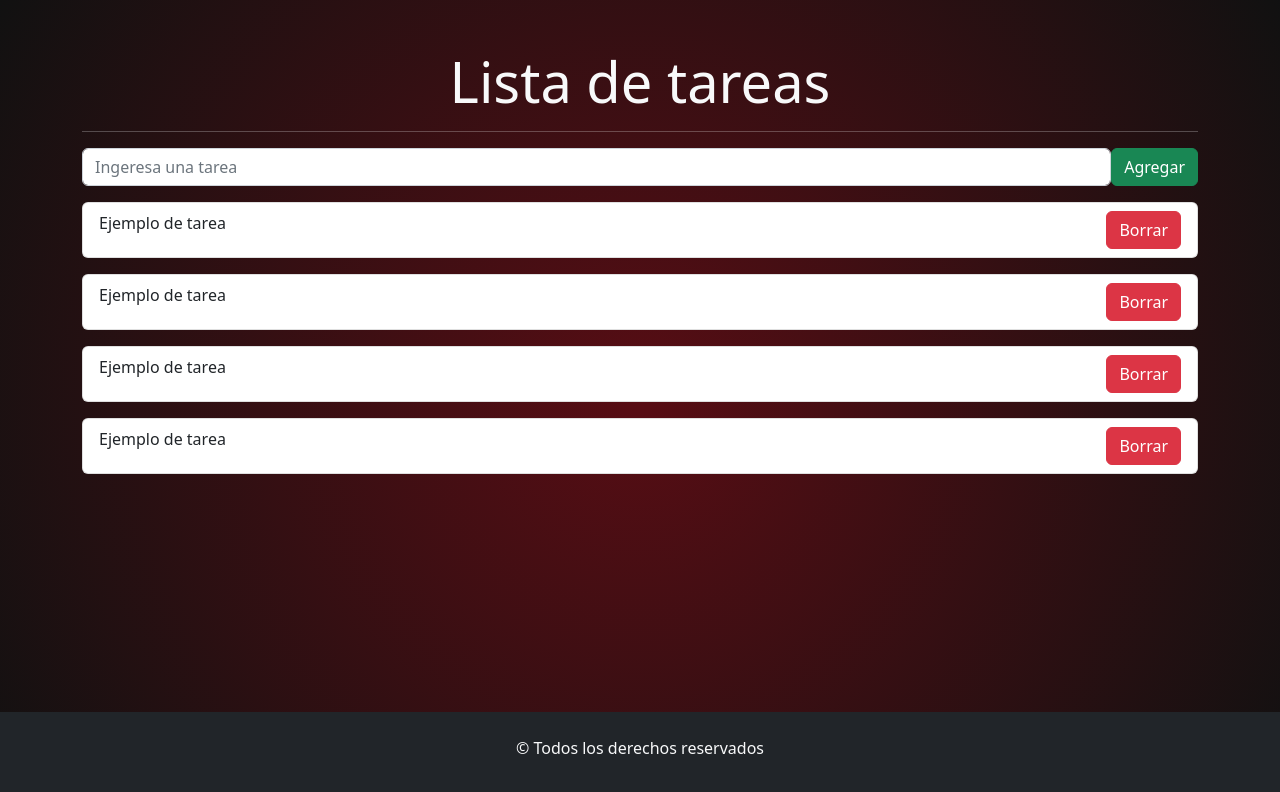
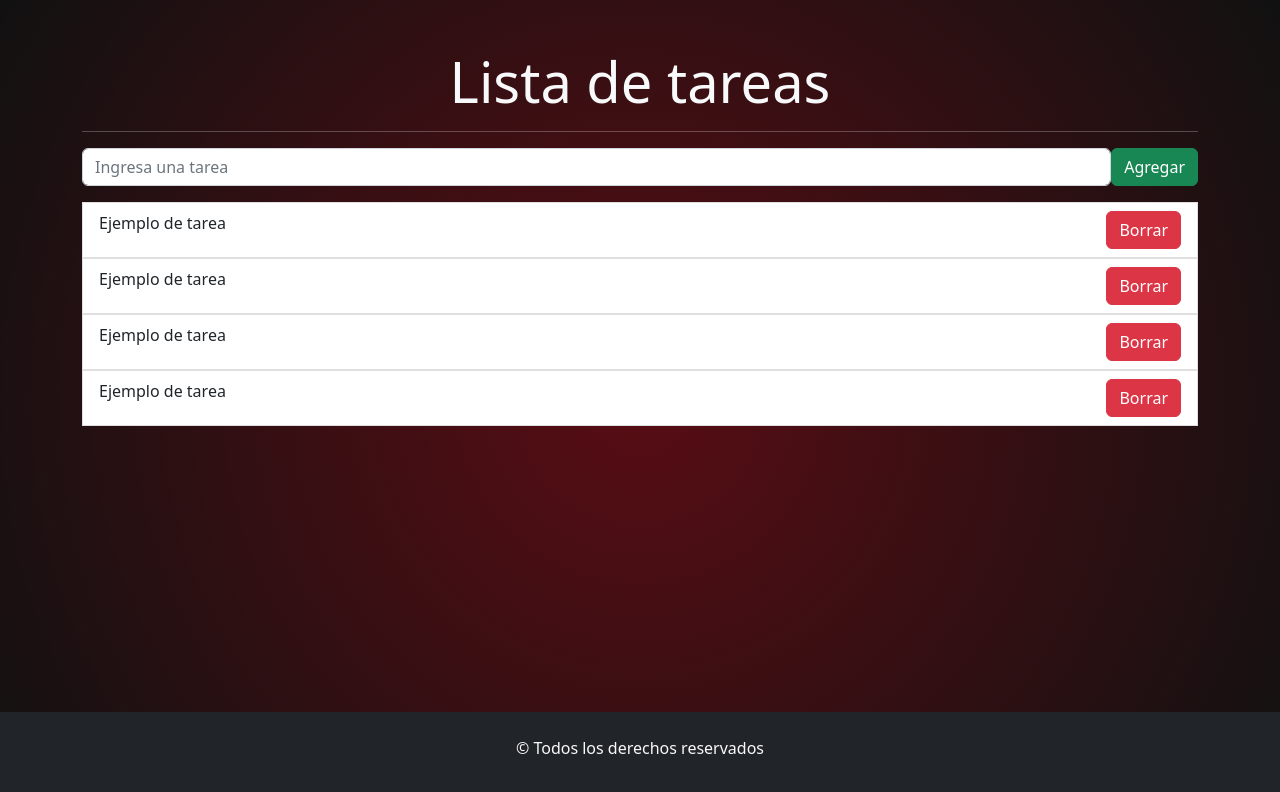
Before and after one commit to NahuFed/TP-React-Ejercicio-4, a React (Vite) app: page / in a window 1280 px wide. Shown: the top 792 px of the page. Built offline with nearby package versions, Linux system fonts and the light colour scheme.

Commit message:
agregados eventos submit y onchange en formulario

```diff
--- a/src/components/FormularioTarea.jsx
+++ b/src/components/FormularioTarea.jsx
@@ -1,22 +1,36 @@
 // import { Form, Button } from "react-bootstrap"; se pueden agregar varios componentes entre llaves
-import Form from 'react-bootstrap/Form' //Se importa uno solo por linea
-import Button from 'react-bootstrap/Button'
-import ListaTareas from './ListaTareas';
-
+import Form from "react-bootstrap/Form"; //Se importa uno solo por linea
+import Button from "react-bootstrap/Button";
+import ListaTareas from "./ListaTareas";
+import { useState } from "react";
 
 const FormularioTarea = () => {
+  const [tarea, setTarea] = useState("");
+  const [arrayTareas, setArrayTareas] = useState([]);
+
+  const handleSubmit = (e) => {
+    e.preventDefault();
+    setArrayTareas([...arrayTareas, tarea]);
+    setTarea("");
+  };
+
   return (
     <>
-            <Form>
+      <Form onSubmit={handleSubmit}>
         <Form.Group className="mb-3 d-flex" controlId="tarea">
-               <Form.Control type="text" placeholder="Ingeresa una tarea" />
-               <Button variant='success'>Agregar</Button>
+          <Form.Control
+            type="text"
+            placeholder="Ingresa una tarea"
+            onChange={(e) => setTarea(e.target.value)}
+            value={tarea}
+          />
+          <Button variant="success" type="submit">
+            Agregar
+          </Button>
         </Form.Group>
       </Form>
       <ListaTareas></ListaTareas>
     </>
-
-
   );
 };
 
--- a/src/components/ItemTarea.jsx
+++ b/src/components/ItemTarea.jsx
@@ -4,7 +4,7 @@ import { Button, ListGroup } from 'react-bootstrap';
 const ItemTarea = () => {
     return (
         <div>
-            <ListGroup.Item className='d-flex justify-content-between rounded mb-3'>
+            <ListGroup.Item className='d-flex justify-content-between'>
                 Ejemplo de tarea
                 <Button variant='danger'>Borrar</Button>
                     </ListGroup.Item>
--- a/src/components/ListaTareas.jsx
+++ b/src/components/ListaTareas.jsx
@@ -4,7 +4,7 @@ import ItemTarea from "./ItemTarea";
 const ListaTareas = () => {
   return (
     <div>
-      <ListGroup>
+      <ListGroup className="rounded">
         <ItemTarea></ItemTarea>
         <ItemTarea></ItemTarea>
         <ItemTarea></ItemTarea>
```
Lines whose indentation alone changed are shown as unchanged.
